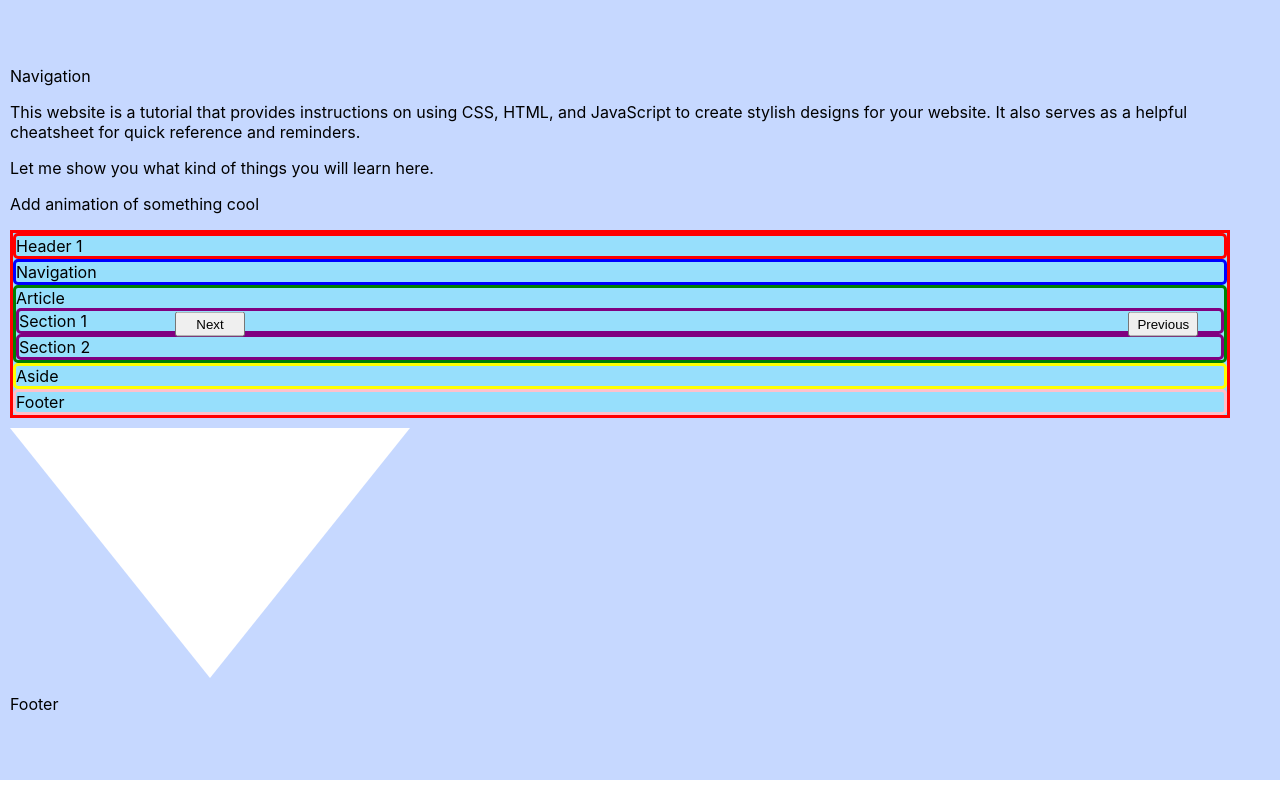
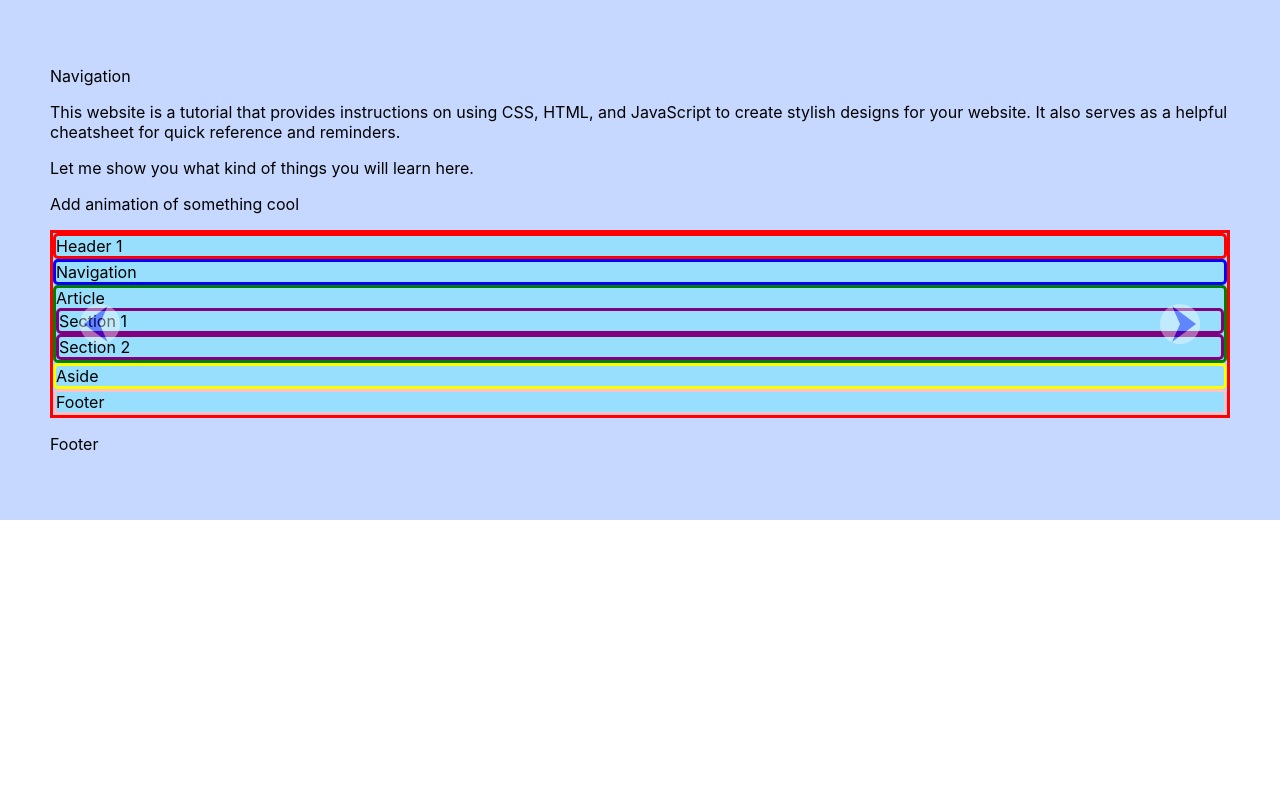
Before and after one commit to MuradAles/styles_tutorial, a React (Create React App) app in the folder styles_tutorial/: page / in a window 1280 px wide. Built offline with nearby package versions, Linux system fonts and the light colour scheme.

Commit message:
Carousel been fixed with new shapes

```diff
--- a/styles_tutorial/src/App.css
+++ b/styles_tutorial/src/App.css
@@ -1,5 +1,4 @@
 .App {
     background: #C6D8FF;
     padding: 50px;
-    padding-left: 10px;
 }
--- a/styles_tutorial/src/components/Carousel.css
+++ b/styles_tutorial/src/components/Carousel.css
@@ -6,34 +6,44 @@
 
 }
 
-.B_Next {
-    width: 70px;
-    height: 25px;
-    grid-area: 1 / 1 / 2/ 1;
+.B_Next,
+.B_Previous {
+    width: 40px;
+    height: 40px;
     position: relative;
     top: 50%;
-    left: 50%;
     transform: translate(-50%, -50%);
+    border: none;
+    outline: none;
+    background: #ffffff;
+    opacity: 0.4;
+    border-radius: 50%;
+    padding: 0;
+    cursor: pointer;
+    grid-area: 1 / 1 / 2/ 1;
+}
+
+.B_Next {
+    left: 30%;
 }
 
 .B_Previous {
-    width: 70px;
-    height: 25px;
     grid-area: 1 / 3 / 1/ 4;
-    position: relative;
-    top: 50%;
-    left: 50%;
-    transform: translate(-50%, -50%);
+    left: 70%;
 }
 
 .Div_Carousel {
     grid-area: 1 / 1 / 1 / 4;
 }
 
-.Arrow {
-    height: 0;
-    width: 0;
-    border-top: 250px solid white;
-    border-left: 200px solid transparent;
-    border-right: 200px solid transparent;
+.Arrow_Left,
+.Arrow_Right {
+    background-color: rgb(17, 0, 255);
+    height: 40px;
+    width: 40px;
+    clip-path: polygon(10% 50%, 70% 5%, 50% 50%, 70% 95%);
 }
+
+.Arrow_Right {
+    transform: rotate(180deg);
+}
--- a/styles_tutorial/src/components/Carousel.js
+++ b/styles_tutorial/src/components/Carousel.js
@@ -12,14 +12,15 @@ function Carousel({ dataContainer }) {
         setIndex(newIndex >= length ? 0 : newIndex)
     }
     return (
-        <div className="Carousel">
-            <div className="Div_Carousel">
-                {dataContainer[index]}
+        <>
+            <div className="Carousel">
+                <div className="Div_Carousel">
+                    {dataContainer[index]}
+                </div>
+                <button className="B_Next" onClick={handleNext}><div class="Arrow_Left"></div></button>
+                <button className="B_Previous" onClick={handlePrevious}><div class="Arrow_Right"></div></button>
             </div>
-            <button className="B_Next" onClick={handleNext}>Next</button>
-            <button className="B_Previous" onClick={handlePrevious}>Previous</button>
-            <div class="Arrow"></div>
-        </div>
+        </>
     )
 }
 export default Carousel
```
